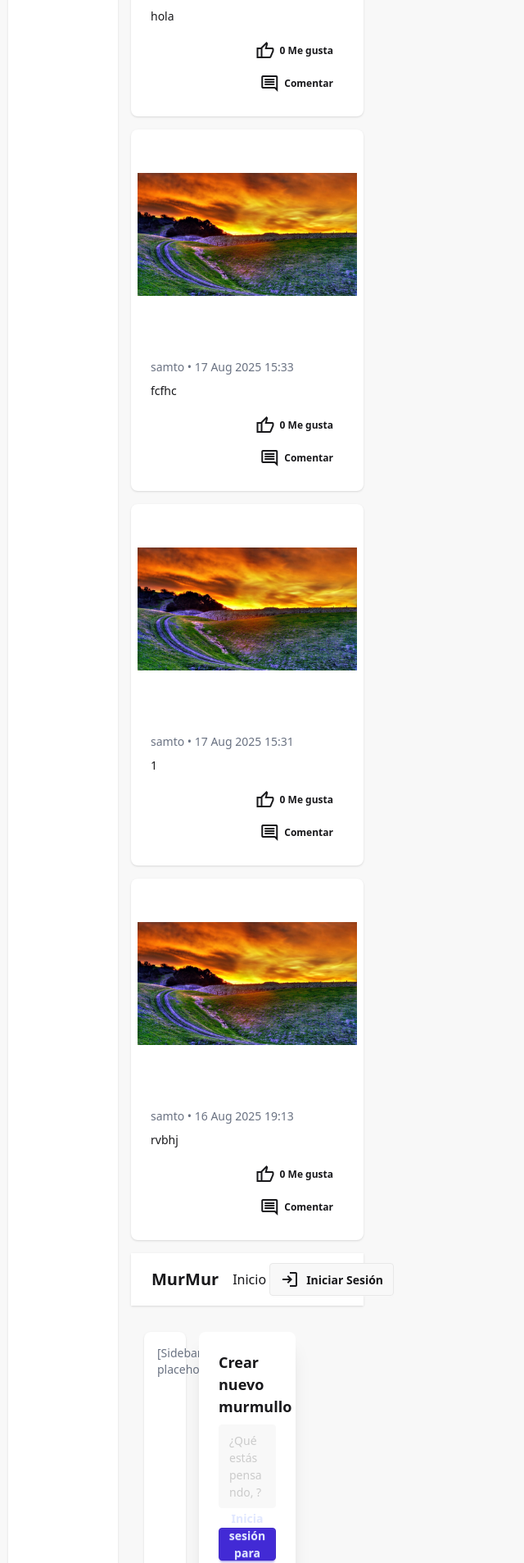
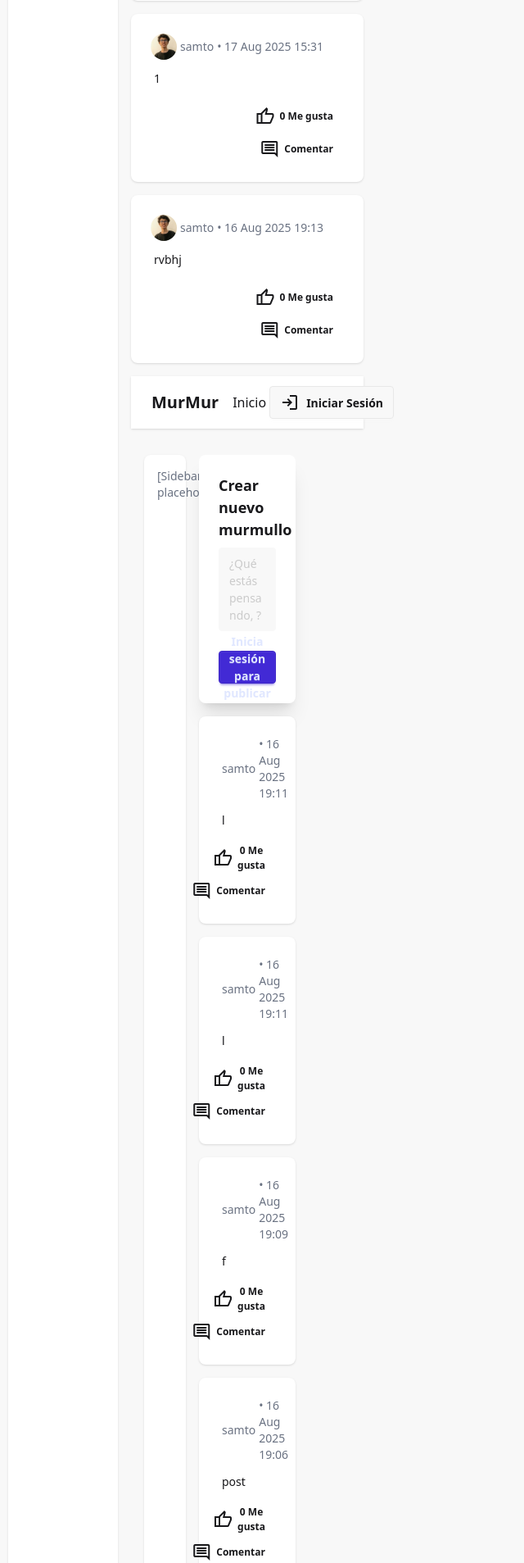
Before and after one commit to samtorr13/murmur, a Django app: page / in a window 1280 px wide. Shown: the part 3589-5496 px from the top of the page at 82% size, without its empty margins (338-978 px from the left). Run offline with Django 5.2, Linux system fonts and the light colour scheme; data comes from the database, SQL or seed files in the repository; both versions use the stored data as it was after the commit; some libraries are stand-ins or nearby versions.

Commit message:
Imagenes
Nuevo: Ahora puedes subir imágenes a los post, por el momento solo se admite una imágen por post, además se puede públicar un post que solo contenga una imágen sin un texto, junto con esto tambén se agrega un lightbox para previsualizar las imágenes a pantalla completa

Nuevo: Ahora se muestra una miniatura de la foto de perfil del autor de los posts

Actualizado: se cambió el tamaño del layout por defecto para hacer la vista de posts ligeramente más estrecha, para que la visualización de posts con imágenes sea más natural

```diff
--- a/murapp/templates/index.html
+++ b/murapp/templates/index.html
@@ -27,18 +27,20 @@
 
             <!-- Formulario para publicar -->
              {% if request.user.is_authenticated %}
-                <form method="post" class="card bg-base-100 shadow-xl">
+                <form method="post" enctype="multipart/form-data" class="card bg-base-100 shadow-xl">
                     {% csrf_token %}
                     <div class="card-body">
                         <h2 class="card-title">Crear nuevo murmullo</h2>
 
                         <textarea name="content" class="textarea textarea-bordered w-full resize-none" rows="4" placeholder="¿Qué estás pensando, {{ request.user.username }}?"></textarea>
+                        <div class="flex-row gap-x-6">
+                            <label class="label cursor-pointer">
+                                <span class="label-text">¿Publicar como anónimo?</span>
+                                <input type="checkbox" name="anonymous" class="checkbox ml-2" />
+                            </label>
 
-                        <label class="label cursor-pointer mt-2">
-                            <span class="label-text">¿Publicar como anónimo?</span>
-                            <input type="checkbox" name="anonymous" class="checkbox ml-2" />
-                        </label>
-
+                            <input type="file" class="file-input" name="image"/>
+                        </div>
                         <button type="submit" class="btn btn-primary mt-4 sm:btn-md sm:w-auto">Publicar</button>
                     </div>
                 </form>
--- a/murapp/views.py
+++ b/murapp/views.py
@@ -2,7 +2,7 @@
 from django.shortcuts import get_object_or_404, render, redirect
 from django.contrib.auth.decorators import login_required
 from django.contrib.auth.views import LoginView
-from posts.models import Like, Post, Comment
+from posts.models import Like, Post, Comment, Media
 from django.core.paginator import Paginator
 from django.template.loader import render_to_string
 
@@ -11,13 +11,21 @@
     if request.method == 'POST':
         content = request.POST.get('content', '').strip()
         is_anon = request.POST.get('anonymous') == 'on'
+        image = request.FILES.get('image')
 
-        if content:
-            Post.objects.create(
-                author=request.user,
-                content=content,
-                anonymous=is_anon
+        if content or image:
+            post_obj = Post.objects.create(
+            author=request.user,
+            content=content,
+            anonymous=is_anon,
             )
+            if image:
+                Media.objects.create(
+                    post=post_obj,
+                    file=image
+                )
+
+
             return redirect('home')
     username = request.user.username if request.user.is_authenticated else 'Guest'
     page = request.GET.get("page", 1)
--- a/posts/models.py
+++ b/posts/models.py
@@ -56,3 +56,9 @@
 
     def __str__(self):
         return f"{self.user} le dió like a {self.post}"
+
+class Media(models.Model):
+    post = models.ForeignKey(Post, on_delete=models.CASCADE, related_name='media')
+    file = models.FileField(upload_to='media/post/')
+    def __str__(self):
+        return f"Media for {self.post.general_pid}"
--- a/templates/components/post_loop.html
+++ b/templates/components/post_loop.html
@@ -1,22 +1,37 @@
             <script src="https://cdn.jsdelivr.net/npm/htmx.org@2.0.6/dist/htmx.min.js"></script>
-
+            <link
+            rel="stylesheet"
+            href="https://cdn.jsdelivr.net/npm/@fancyapps/ui@6.0/dist/fancybox/fancybox.css"
+            />
+            <script src="https://cdn.jsdelivr.net/npm/@fancyapps/ui@6.0/dist/fancybox/fancybox.umd.js"></script>
             {% for post in posts %}
     <div class="card bg-base-100 shadow w-full">
-
-        <figure class="h-64 p-2">
-            <img src="/media/post_img/R.jpg" >
-        </figure>
 
         <div class="card-body">
             <h2 class="text-sm text-gray-500">
                 {% if post.anonymous %}
-                    Anónimo
+                    Anónimo &bull; {{ post.created_at|date:"d M Y H:i" }}
                 {% else %}
-                    <a href="profile/{{ post.author.username }}">{{ post.author.username }}</a>
+                <div class="flex flex-row gap-1 items-center">
+                    <a href="profile/{{ post.author.username }}">
+                    <img src="{{ post.author.profile.profile_picture.url }}" alt="Avatar" class="rounded-full w-8 h-8 object-cover" />
+                    </a>
+                    <a href="profile/{{ post.author.username }}">
+                    {{ post.author.username }}</a>
+                    &bull; {{ post.created_at|date:"d M Y H:i" }}
+                </div>
                 {% endif %}
-                &bull; {{ post.created_at|date:"d M Y H:i" }}
+
             </h2>
-            <p>{{ post.content }}</p>
+            <p class="p-1">{{ post.content }}</p>
+
+            {% for media in post.media.all %}
+            <a href="{{ media.file.url }}" data-fancybox="{{ post.id }}" data-caption="Caption #2">
+                <img src="{{ media.file.url }}" class="aspect-[4/3] object-cover h-sm rounded-md" >
+            </a>
+            {% endfor %}
+
+
             <div class="card-actions justify-end mt-2">
                 {% if request.user.is_authenticated %}
                 <div id="like-btn-wrapper-{{ post.id }}">
@@ -55,6 +70,12 @@
             </div>
         </div>
     </div>
+
+<script>
+    Fancybox.bind('[data-fancybox="{{ post.id }}"]', {
+    // Your custom options for a specific gallery
+    });
+</script>
 {% endfor %}
 
             {% if posts.has_next %}
@@ -102,4 +123,6 @@
                         swap: 'innerHTML'
                     });
                 }
+
+
             </script>
--- a/user_profile/templates/profile.html
+++ b/user_profile/templates/profile.html
@@ -13,11 +13,11 @@
 
         <div class="grid grid-cols-12 gap-4 p-4">
 
-            <aside class="col-span-2 bg-base-100 rounded-lg shadow hidden lg:block p-4 select-none">
+            <aside class="col-span-3 bg-base-100 rounded-lg shadow hidden lg:block p-4 select-none">
                 <p class="text-sm text-gray-500">[Sidebar placeholder]</p>
             </aside>
 
-            <div class="col-span-12 lg:col-span-8 space-y-4">
+            <div class="col-span-12 lg:col-span-6 space-y-4">
                 <div class="card bg-base-100 shadow-xl">
                     <div class="card-body p-4">
                         <div class="flex items-center gap-4">
```
Also changed, not shown: posts/admin.py (+7 -2 lines), db.sqlite3, media/media/post/R.jpg (added), media/media/post/R_YVtw3Yz.jpg (added), media/media/post/Upload-from-mobile-1755446384Screenshot_20250816_230742_TikTok.png (added), media/post/R.jpg (renamed from media/post_img/R.jpg), murapp/static/css/output.css, posts/migrations/0007_media.py (added), 2 other files.
